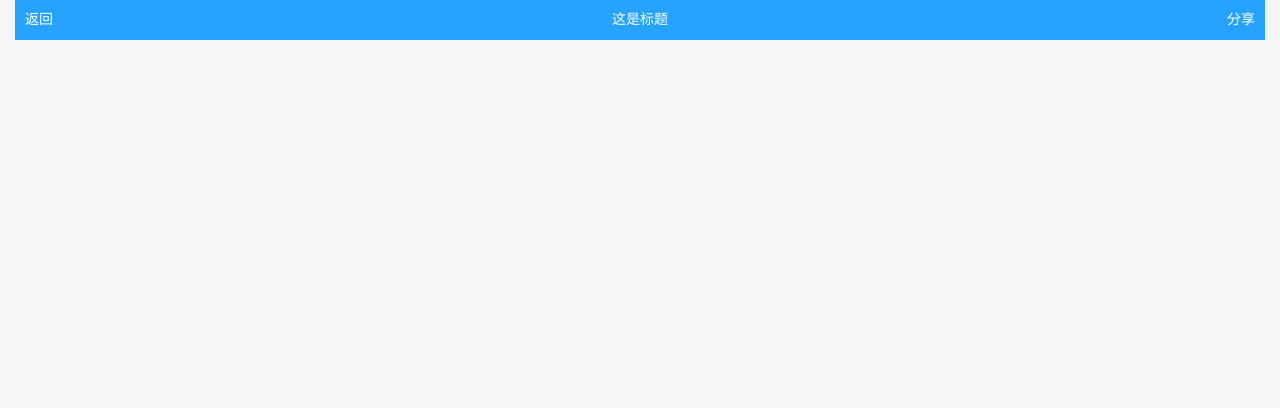
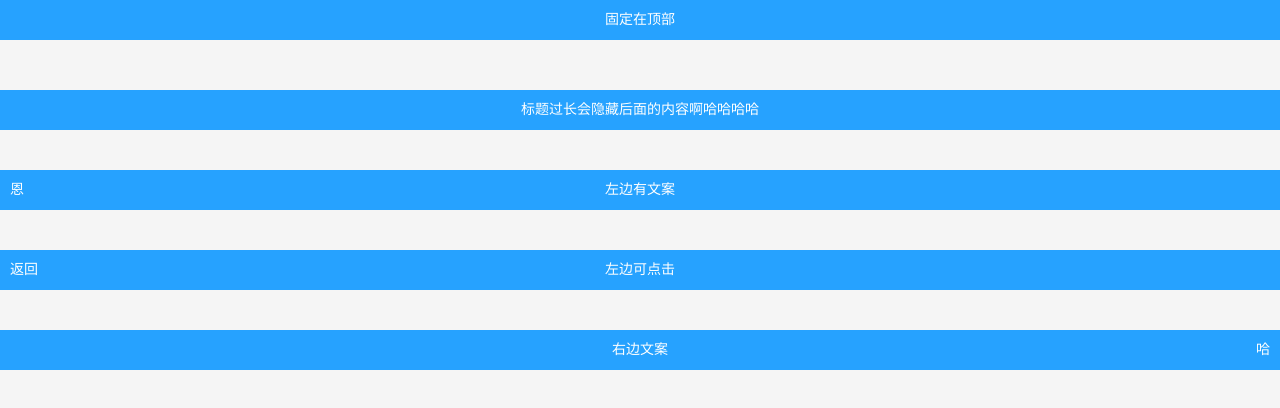
Before and after one commit to dmoosocool/Lolita, a Vue app: page /Header in a window 1280 px wide. Shown: the top 408 px of the page. Built offline with nearby package versions, Linux system fonts and the light colour scheme.

Commit message:
修改了header示例

```diff
--- a/src/components/header/index.vue
+++ b/src/components/header/index.vue
@@ -1,5 +1,5 @@
 <template>
-   <component :is="'div'" class="loli-header">
+   <component :is="'header'" class="loli-header" :class="{'loli-header-isFixed':fixed}">
      <div class="loli-header-left">
         <slot name="left"></slot>
      </div>
@@ -14,6 +14,7 @@ export default {
   name: 'loli-Header',
   props: {
     msg: String,
+    fixed: Boolean,
   },
 };
 </script>
@@ -33,6 +34,15 @@ $fontColor = #000;
   white-space: nowrap;
   color: $fontColor;
   background-color: $bgColor;
+  box-sizing: border-box;
+
+  &.loli-header-isFixed {
+    top: 0;
+    right: 0;
+    left: 0;
+    position: fixed;
+    z-index: 1;
+  }
 
   .loli-header-left, .loli-header-right {
     flex: 0.5;
@@ -53,6 +63,9 @@ $fontColor = #000;
     font-size: inherit;
     line-height: 2.8;
     flex: 1;
+    overflow: hidden;
+    text-overflow: ellipsis;
+    white-space: nowrap;
   }
 }
 </style>
--- a/src/example/header.vue
+++ b/src/example/header.vue
@@ -1,20 +1,41 @@
 <template>
-  <div id="example">
+  <div id="headerExample">
+    <div class="page-header-main">
+      <loli-Header fixed msg="这是solt">
+      固定在顶部
+    </loli-Header>
+    </div>
+     <loli-Header msg="这是solt">
+        标题过长会隐藏后面的内容啊哈哈哈哈
+    </loli-Header>
+     <loli-Header msg="这是solt">
+      <div slot="left">恩</div>
+        左边有文案
+    </loli-Header>
+     <loli-Header msg="这是solt">
+      <router-link to="/" slot="left">返回</router-link>
+        左边可点击
+    </loli-Header>
     <loli-Header msg="这是solt">
-      <router-link to="/button" slot="left">返回</router-link>
-        这是标题
-      <div slot="right">分享</div>
+        右边文案
+      <div slot="right">哈</div>
     </loli-Header>
   </div>
 </template>
 <script>
 export default {
-
 };
 </script>
 <style lang="stylus" scoped>
-#example .loli-header {
-  background-color: #26a2ff;
-  color: #fff;
+#headerExample {
+  .loli-header {
+    background-color: #26a2ff;
+    color: #fff;
+    margin-bottom: 40px;
+  }
+
+  .page-header-main {
+    margin-top: 90px;
+  }
 }
 </style>
--- a/src/example/index.vue
+++ b/src/example/index.vue
@@ -16,7 +16,6 @@
 </template>
 
 <script>
-import Button from '@/components/button';
 
 export default {
   name: 'UIExample',
```
